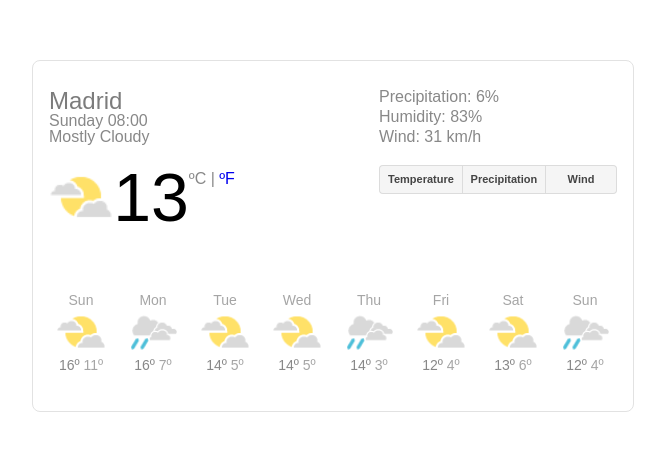
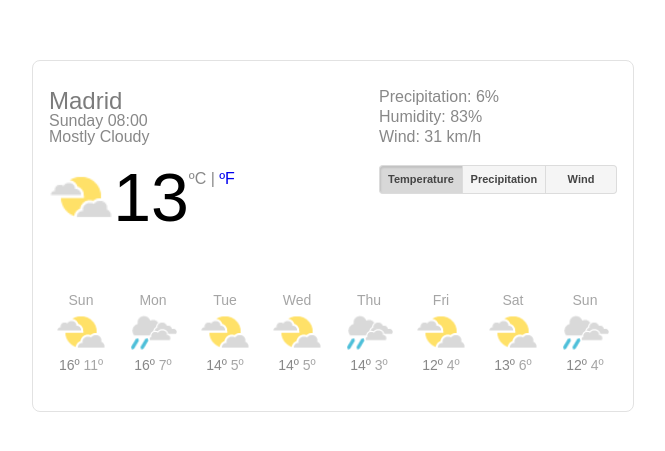
Before and after one commit to antonio-redradix/ejercicio-html-css, a website built with webpack: page src/index.html in a window 1280 px wide. Shown: the part 165-616 px from the top of the page, without its empty margins (308-973 px from the left). Built offline with nearby package versions, Linux system fonts and the light colour scheme.

Commit message:
added files V3

```diff
--- a/src/index.html
+++ b/src/index.html
@@ -31,7 +31,7 @@
                     </div>
                 </div>
                 <div class="timeWidgetElements--options--buttons">
-                    <a href="#" class="button__left">Temperature</a>
+                    <a href="#" class="button__left button--pressed">Temperature</a>
                     <a href="#" class="button">Precipitation</a>
                     <a href="#" class="button__right">Wind</a>
                 </div>
--- a/src/styles/main.scss
+++ b/src/styles/main.scss
@@ -118,6 +118,7 @@ a {
   &--timeCard {
     width: 60px;
     height: 80px;
+    background-color: white;
 
     padding: 6px;
 
@@ -125,6 +126,8 @@ a {
     flex-direction: column;
     align-items: center;
     justify-content: space-around;
+
+    transition: 0.3s;
 
     &:hover {
       background-color: #f5f5f5;
@@ -154,13 +157,13 @@ a {
   padding-left: 8px;
   padding-right: 8px;
 
-  &__left{
+  &__left {
     @extend .button;
     border-top-left-radius: 4px;
     border-bottom-left-radius: 4px;
     border-right: 0px;
   }
-  &__right{
+  &__right {
     @extend .button;
     border-top-right-radius: 4px;
     border-bottom-right-radius: 4px;
@@ -176,11 +179,16 @@ a {
 	min-width: 54px;
   text-decoration: none;
 
-  &:hover{
+  &:hover {
     background-color: #F8F8F8;
 	  border: 1px solid #C6C6C6;
 	  @extend .textColors__buttonHover;
 	  box-shadow: 0px 1px 1px rgba(0,0,0,.1);
+  }
+
+  &--pressed {
+    background-color: rgb(216, 216, 216);
+    box-shadow: inset 1px 2px 2px rgba(0,0,0,.1);
   }
 }
 
```
Also changed, not shown: dist/build.css, 1 other file.
